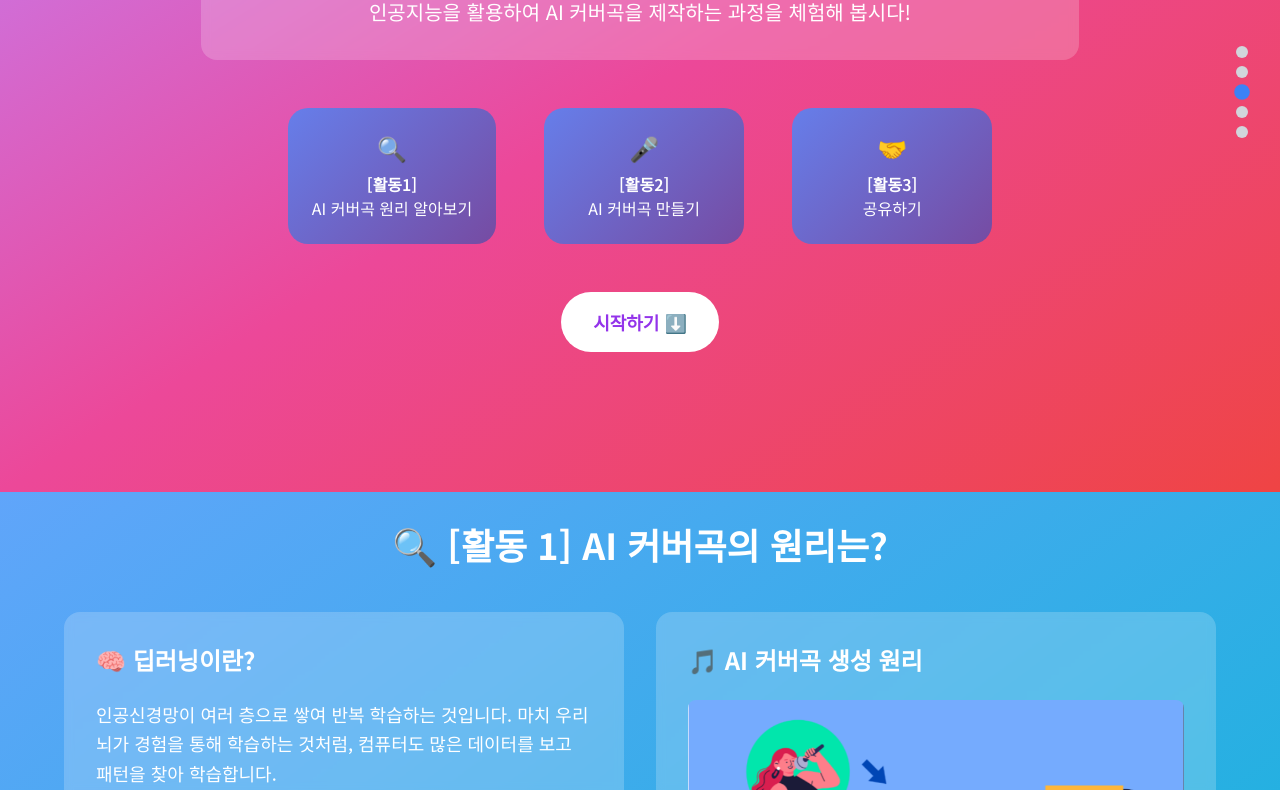
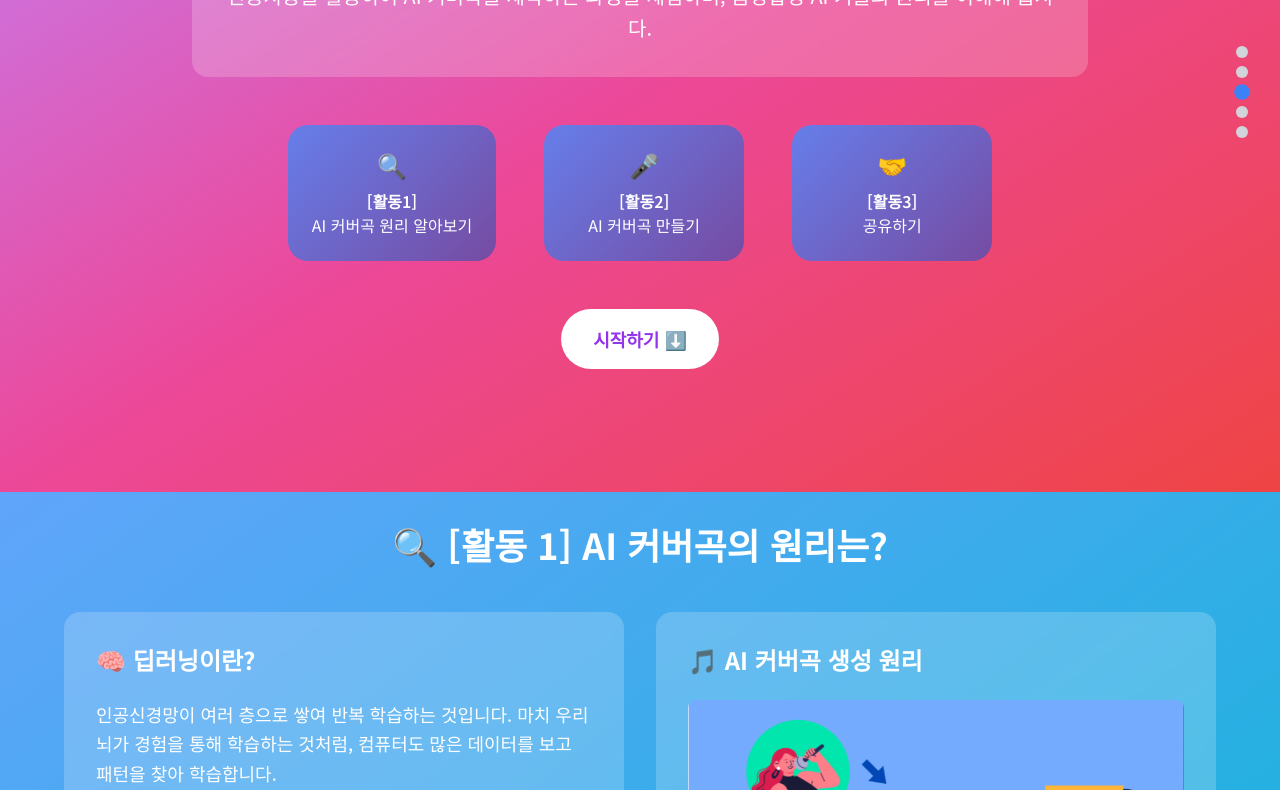
Before and after one commit to rrjjyy123/AI-cover-song, a plain HTML site: page index.html in a window 1280 px wide. Shown: the part 308-1098 px from the top of the page. Drawn offline with nearby package versions, Linux system fonts and the light colour scheme.

Commit message:
Update index.html
학습목표 수정

```diff
--- a/index.html
+++ b/index.html
@@ -272,7 +272,7 @@
                     🎯 학습 목표
                 </h2>
                 <p class="text-xl leading-relaxed">
-                    인공지능을 활용하여 AI 커버곡을 제작하는 과정을 체험해 봅시다!
+                    인공지능을 활용하여 AI 커버곡을 제작하는 과정을 체험하며, 음성합성 AI 기술의 원리를 이해해 봅시다.
                 </p>
             </div>
 
```
